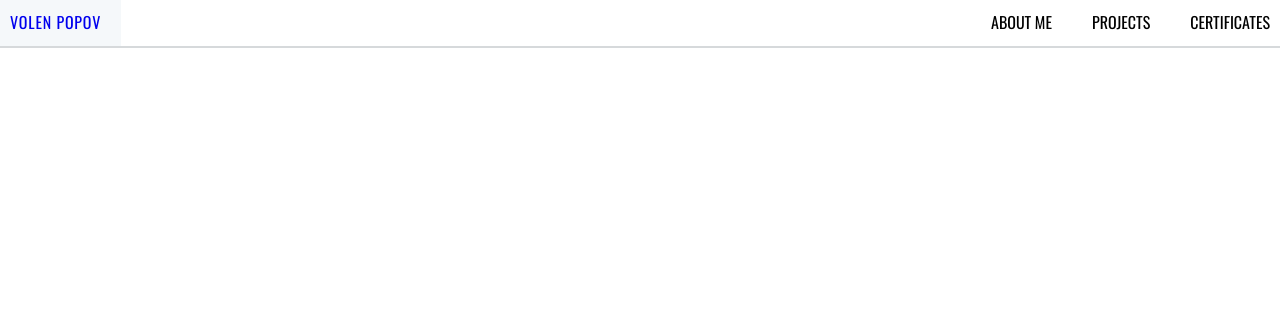
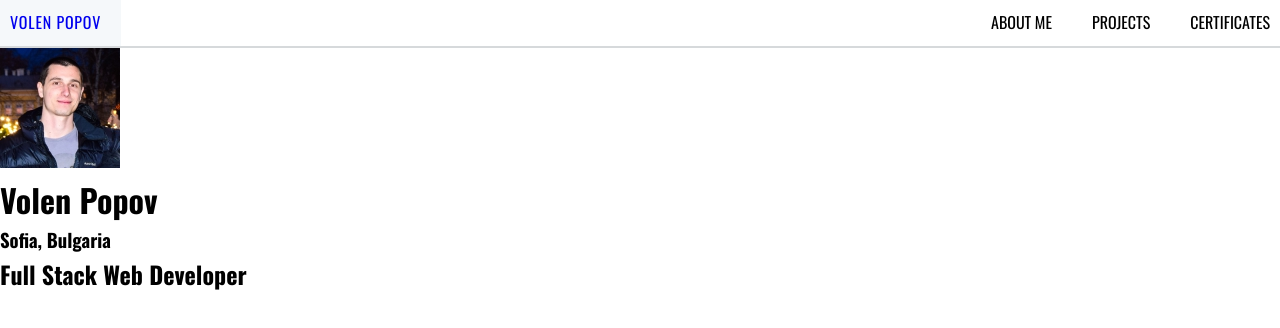
Before and after one commit to volenpopov/volenpopov.github.io, a website: page index.html in a window 1280 px wide. Drawn offline with nearby package versions, Linux system fonts and the light colour scheme; files that its build step writes are made by us from their sources.

Commit message:
add header

```diff
--- a/index.html
+++ b/index.html
@@ -25,6 +25,15 @@
         </nav>
     </div>
 
+    <header class="header">
+        <div class="u-margin-top-small-2 u-margin-bottom-xs">
+            <img class="header__photo" src="img/profile_photo.jpg" alt="Profile photo">
+        </div>
+        <h1 class="u-margin-bottom-xs">Volen Popov</h2>
+        <h3 class="u-margin-bottom-xs">Sofia, Bulgaria</h3>
+        <h2 class="ht u-margin-bottom-small">Full Stack Web Developer</h2>
+    </header>
+
 </body>
 
 </html>
```
